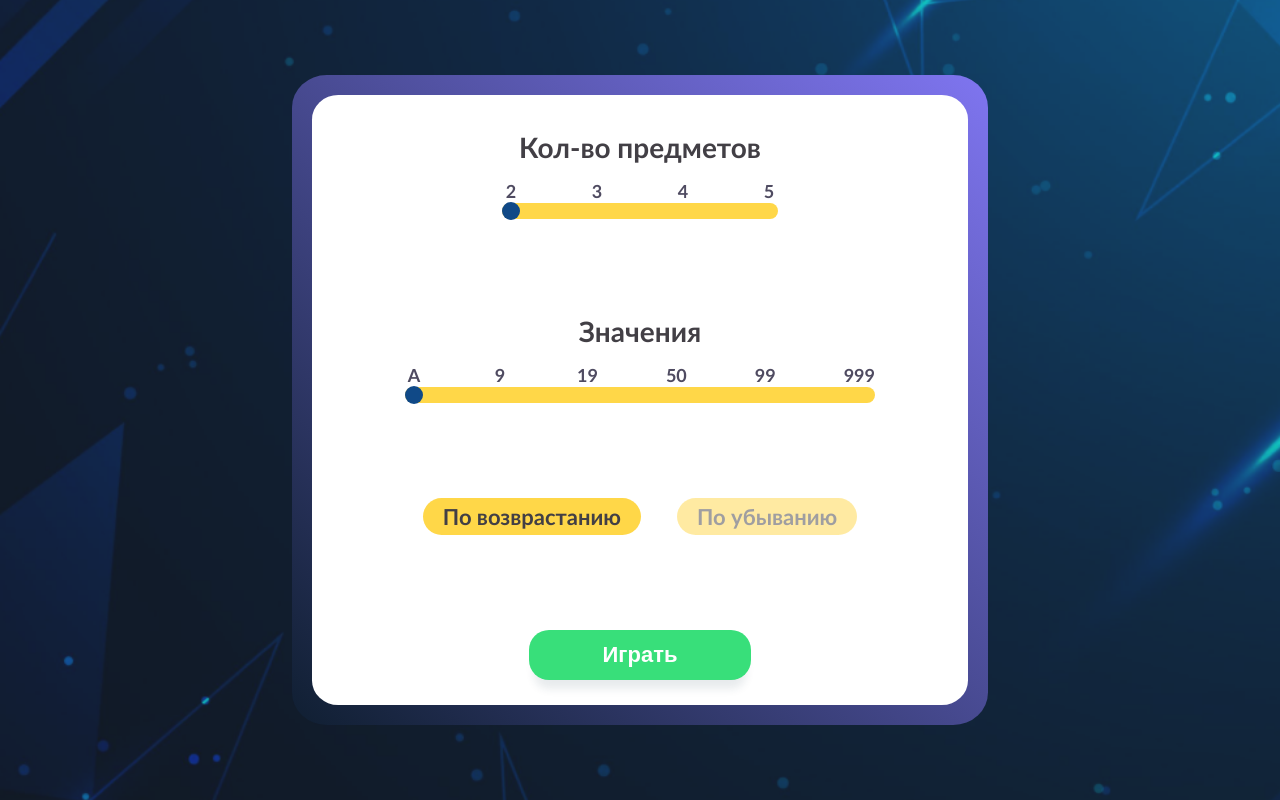
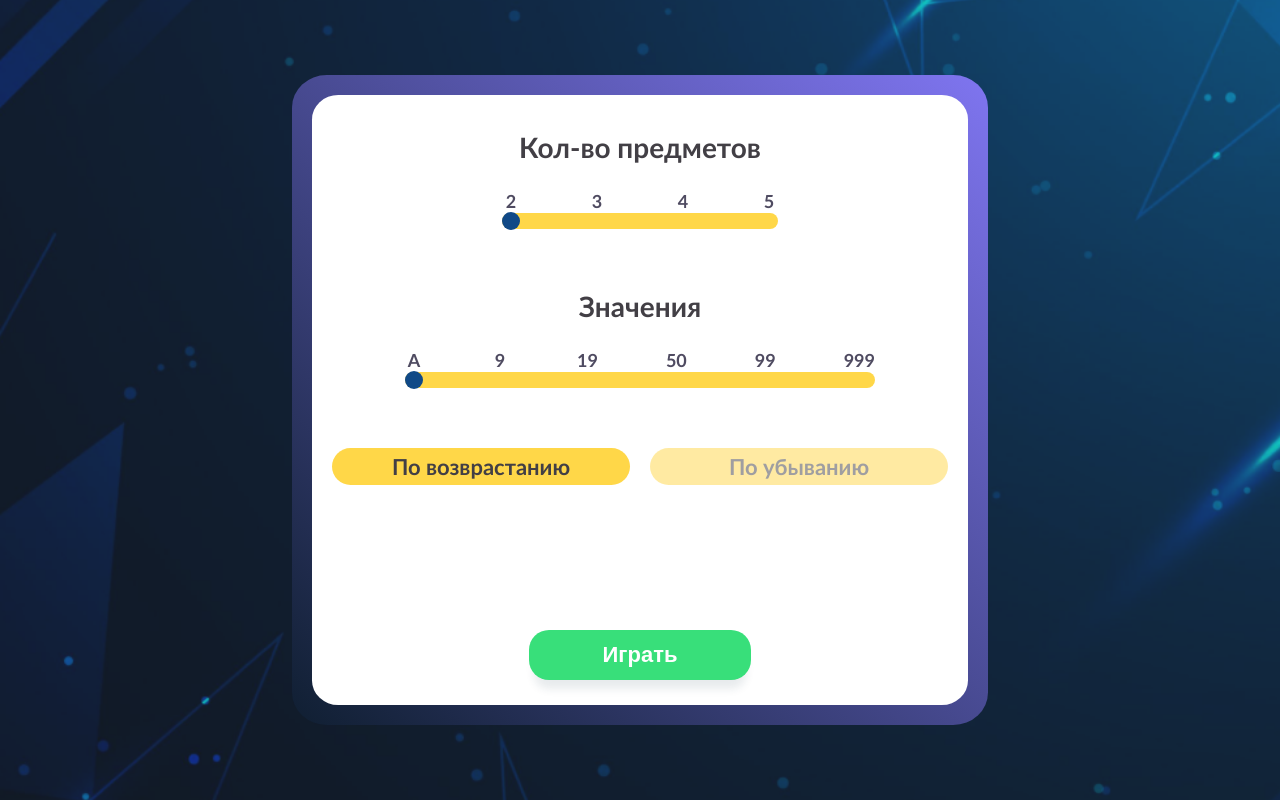
Before and after one commit to Fpsska/Serius-Task, a Next.js app: page / in a window 1280 px wide. Built offline with nearby package versions, Linux system fonts and the light colour scheme.

Commit message:
feat: add adaptive styles for StyledMode, ModeButtonLabel, Form styled components & add styles for global scrollbar

```diff
--- a/src/components/Layout.tsx
+++ b/src/components/Layout.tsx
@@ -29,7 +29,6 @@ const Overlay = styled.div`
     left: 50%;
     transform: translate(-50%, -50%);
     z-index: 3;
-
     display: flex;
     justify-content: center;
     align-items: center;
--- a/src/components/Mode.tsx
+++ b/src/components/Mode.tsx
@@ -8,6 +8,8 @@ import { IbuttonMode } from '../types/buttonModTypes';
 
 const StyledMode = styled.div`
     display: flex;
+    flex-wrap: wrap;
+    gap: 20px;
     justify-content: center;
     margin-bottom: 95px;
 `;
@@ -25,6 +27,9 @@ const ModeButton = styled.input`
 `;
 
 const ModeButtonLabel = styled.label<ButtonModeProps>`
+    width: 100%;
+    text-align: center;
+    flex: 1 1 calc(100% / 2 - 20px);
     background-color: var(--yellow-color);
     padding: 5px 20px;
     color: var(--dark-color);
@@ -34,7 +39,7 @@ const ModeButtonLabel = styled.label<ButtonModeProps>`
     opacity: ${props => (props.isSelected ? 1 : 0.5)};
     transition: all 0.3s ease-in-out;
     :not(:last-child) {
-        margin-right: 36px;
+        // margin-right: 36px;
     }
     &:hover {
         cursor: pointer;
--- a/src/pages/index.tsx
+++ b/src/pages/index.tsx
@@ -63,6 +63,7 @@ const ButtonPlay = styled.button`
 const Form = styled.form`
     padding: 35px 20px 25px 20px;
     height: 100%;
+    overflow-y: scroll;
     background-color: var(--white-color);
     border-radius: 4%;
     display: flex;
@@ -74,14 +75,10 @@ const Form = styled.form`
 const Fieldset = styled.fieldset`
     display: flex;
     flex-direction: column;
+    justify-content: center;
     width: 100%;
-`;
-
-const FieldsetGrowed = styled(Fieldset)`
-    display: flex;
-    flex: 1;
-    flex-direction: column;
-    width: 100%;
+    height: 100%;
+    margin-bottom: 50px;
 `;
 
 const List = styled.ul`
@@ -127,7 +124,6 @@ const Label = styled.label`
     font-size: 18px;
     transition: all 0.3s ease-in-out;
     order: -1;
-
     display: flex;
     flex-direction: column;
     align-items: center;
@@ -259,7 +255,7 @@ const StartPage = () => {
         <Section>
             <Wrapper>
                 <Form onSubmit={e => e.preventDefault()}>
-                    <FieldsetGrowed>
+                    <Fieldset>
                         <Legend>Кол-во предметов</Legend>
                         <List>
                             {quantityItemData.map((input: IquantityItem) => (
@@ -287,8 +283,8 @@ const StartPage = () => {
                                 </ListTemplate>
                             ))}
                         </List>
-                    </FieldsetGrowed>
-                    <FieldsetGrowed>
+                    </Fieldset>
+                    <Fieldset>
                         <Legend>Значения</Legend>
                         <List>
                             {valueItemData.map((input: IvalueItem) => (
@@ -316,7 +312,7 @@ const StartPage = () => {
                                 </ListTemplate>
                             ))}
                         </List>
-                    </FieldsetGrowed>
+                    </Fieldset>
                     <Fieldset>
                         <Legend hidden>Режим</Legend>
                         <Mode setModeValue={setModeValue} />
--- a/src/styles/globals.css
+++ b/src/styles/globals.css
@@ -60,6 +60,20 @@ address {
     font-style: normal;
 }
 
+*::-webkit-scrollbar {
+    width: 0;
+}
+
+*::-webkit-scrollbar-track {
+    background: transparent;
+}
+
+*::-webkit-scrollbar-thumb {
+    background-color: transparent;
+    border-radius: 0;
+    border: 0 none transparent;
+}
+
 /* /. null-styles */
 
 :root {
```
